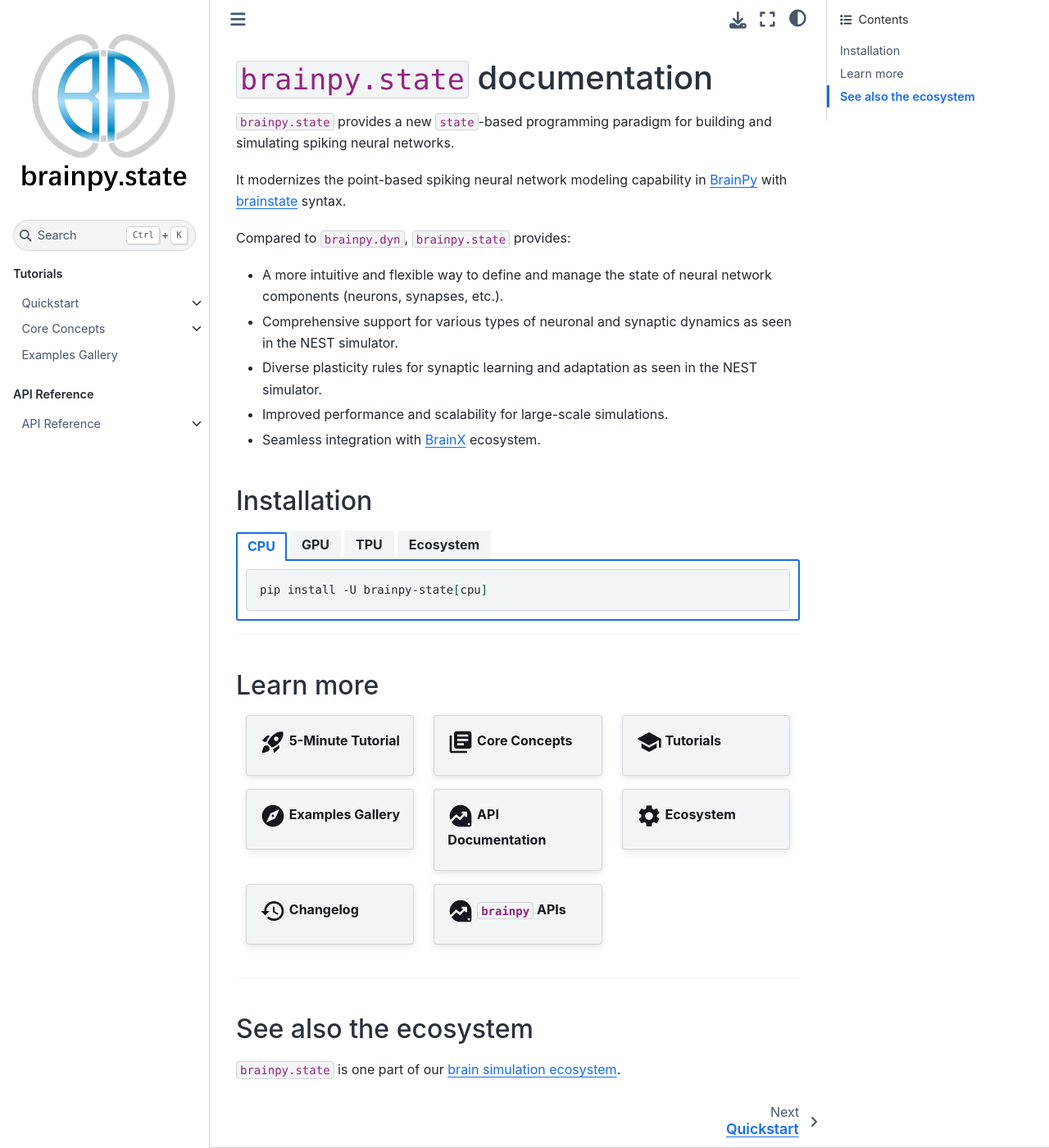
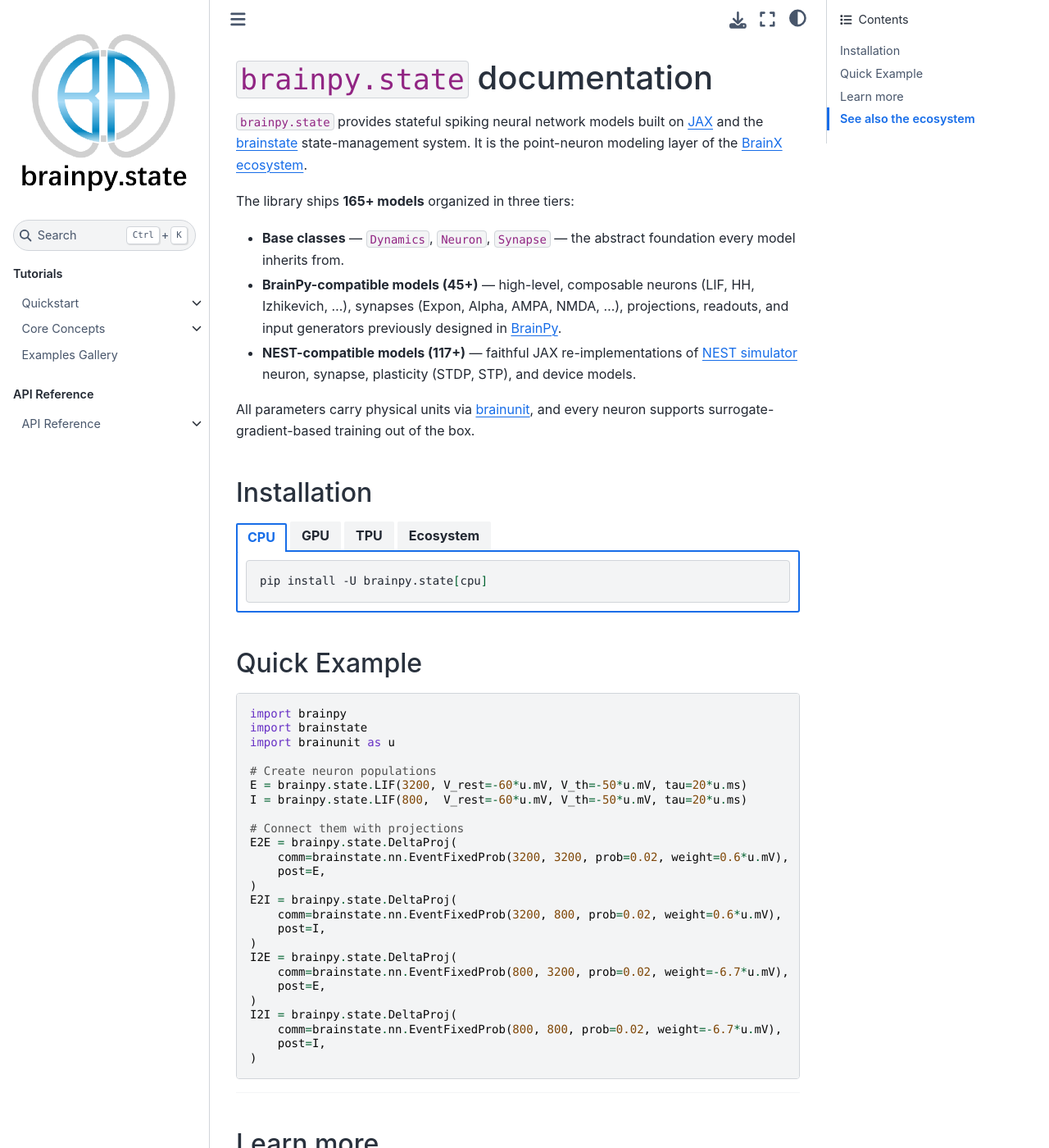
Before and after one commit to chaobrain/brainpy.state, a Sphinx documentation site: the page built from docs/index.rst, in a window 1280 px wide and 1400 px high. Shown: the whole window at 82% size. Built offline with Sphinx 7.4.7 and the Sphinx Book theme 1.1.4, drawn with Linux system fonts in a browser that asks for light colours; pages that are not in the unit, such as notebooks, are missing from menus; some of the changed text lies outside the part shown.

Commit message:
feat: enhance documentation for brainpy.state with updated features and examples

```diff
--- a/docs/index.rst
+++ b/docs/index.rst
@@ -1,21 +1,24 @@
 ``brainpy.state`` documentation
 =====================================
 
-``brainpy.state`` provides a new ``state``-based programming paradigm for building and simulating spiking neural networks.
+``brainpy.state`` provides stateful spiking neural network models built on
+`JAX <https://github.com/jax-ml/jax>`_ and the
+`brainstate <https://github.com/chaobrain/brainstate>`_ state-management system.
+It is the point-neuron modeling layer of the
+`BrainX ecosystem <https://brainmodeling.readthedocs.io>`_.
 
-It modernizes the point-based spiking neural network modeling capability in
-`BrainPy <https://github.com/brainpy/BrainPy>`_ with
-`brainstate <https://github.com/chaobrain/brainstate>`_ syntax.
+The library ships **165+ models** organized in three tiers:
 
+- **Base classes** — ``Dynamics``, ``Neuron``, ``Synapse`` — the abstract foundation every model inherits from.
+- **BrainPy-compatible models (45+)** — high-level, composable neurons (LIF, HH, Izhikevich, ...),
+  synapses (Expon, Alpha, AMPA, NMDA, ...), projections, readouts, and input generators
+  previously designed in `BrainPy <https://brainpy.readthedocs.io/>`_.
+- **NEST-compatible models (117+)** — faithful JAX re-implementations of
+  `NEST simulator <https://nest-simulator.readthedocs.io/>`_ neuron, synapse,
+  plasticity (STDP, STP), and device models.
 
-Compared to ``brainpy.dyn``, ``brainpy.state`` provides:
-
-- A more intuitive and flexible way to define and manage the state of neural network components (neurons, synapses, etc.).
-- Comprehensive support for various types of neuronal and synaptic dynamics as seen in the NEST simulator.
-- Diverse plasticity rules for synaptic learning and adaptation as seen in the NEST simulator.
-- Improved performance and scalability for large-scale simulations.
-- Seamless integration with `BrainX <https://brainmodeling.readthedocs.io>`_ ecosystem.
-
+All parameters carry physical units via `brainunit <https://github.com/chaobrain/brainunit>`_,
+and every neuron supports surrogate-gradient-based training out of the box.
 
 
 Installation
@@ -27,21 +30,21 @@
 
        .. code-block:: bash
 
-          pip install -U brainpy-state[cpu]
+          pip install -U brainpy.state[cpu]
 
     .. tab-item:: GPU
 
        .. code-block:: bash
 
-          pip install -U brainpy-state[cuda12]
+          pip install -U brainpy.state[cuda12]
 
-          pip install -U brainpy-state[cuda13]
+          pip install -U brainpy.state[cuda13]
 
     .. tab-item:: TPU
 
        .. code-block:: bash
 
-          pip install -U brainpy-state[tpu]
+          pip install -U brainpy.state[tpu]
 
     .. tab-item:: Ecosystem
 
@@ -49,6 +52,37 @@
 
           pip install -U BrainX
 
+
+Quick Example
+^^^^^^^^^^^^^
+
+.. code-block:: python
+
+   import brainpy
+   import brainstate
+   import brainunit as u
+
+   # Create neuron populations
+   E = brainpy.state.LIF(3200, V_rest=-60*u.mV, V_th=-50*u.mV, tau=20*u.ms)
+   I = brainpy.state.LIF(800,  V_rest=-60*u.mV, V_th=-50*u.mV, tau=20*u.ms)
+
+   # Connect them with projections
+   E2E = brainpy.state.DeltaProj(
+       comm=brainstate.nn.EventFixedProb(3200, 3200, prob=0.02, weight=0.6*u.mV),
+       post=E,
+   )
+   E2I = brainpy.state.DeltaProj(
+       comm=brainstate.nn.EventFixedProb(3200, 800, prob=0.02, weight=0.6*u.mV),
+       post=I,
+   )
+   I2E = brainpy.state.DeltaProj(
+       comm=brainstate.nn.EventFixedProb(800, 3200, prob=0.02, weight=-6.7*u.mV),
+       post=E,
+   )
+   I2I = brainpy.state.DeltaProj(
+       comm=brainstate.nn.EventFixedProb(800, 800, prob=0.02, weight=-6.7*u.mV),
+       post=I,
+   )
 
 
 ----
@@ -70,14 +104,7 @@
 
       .. card:: :material-regular:`library_books;2em` Core Concepts
          :class-card: sd-text-black sd-bg-light
-         :link: quickstart/overview.html
-
-   .. grid-item::
-      :columns: 6 6 6 4
-
-      .. card:: :material-regular:`school;2em` Tutorials
-         :class-card: sd-text-black sd-bg-light
-         :link: tutorials/index.html
+         :link: core-concepts/index.html
 
    .. grid-item::
       :columns: 6 6 6 4
@@ -89,14 +116,14 @@
    .. grid-item::
       :columns: 6 6 6 4
 
-      .. card:: :material-regular:`data_exploration;2em` API Documentation
+      .. card:: :material-regular:`data_exploration;2em` API Reference
          :class-card: sd-text-black sd-bg-light
-         :link: apis.html
+         :link: api/index.html
 
    .. grid-item::
       :columns: 6 6 6 4
 
-      .. card:: :material-regular:`settings;2em` Ecosystem
+      .. card:: :material-regular:`settings;2em` BrainX Ecosystem
          :class-card: sd-text-black sd-bg-light
          :link: https://brainmodeling.readthedocs.io
 
@@ -107,20 +134,19 @@
          :class-card: sd-text-black sd-bg-light
          :link: changelog.html
 
-   .. grid-item::
-      :columns: 6 6 6 4
-
-      .. card:: :material-regular:`data_exploration;2em` ``brainpy`` APIs
-         :class-card: sd-text-black sd-bg-light
-         :link: https://brainpy.readthedocs.io
-
 
 ----
 
 See also the ecosystem
 ^^^^^^^^^^^^^^^^^^^^^^
 
-``brainpy.state`` is one part of our `brain simulation ecosystem <https://brainmodeling.readthedocs.io/>`_.
+``brainpy.state`` is part of the `BrainX ecosystem <https://brainmodeling.readthedocs.io/>`_:
+
+- `brainpy <https://brainpy.readthedocs.io/>`_ — general-purpose brain dynamics programming framework
+- `brainstate <https://github.com/chaobrain/brainstate>`_ — state management for JAX-based brain modeling
+- `brainunit <https://github.com/chaobrain/brainunit>`_ — physical units for neuroscience
+- `brainevent <https://github.com/chaobrain/brainevent>`_ — event-driven sparse operators
+- `braintools <https://github.com/chaobrain/braintools>`_ — surrogate gradients, analysis, and utilities
 
 
 
```
Also changed, not shown: README.md (+70 -14 lines).
